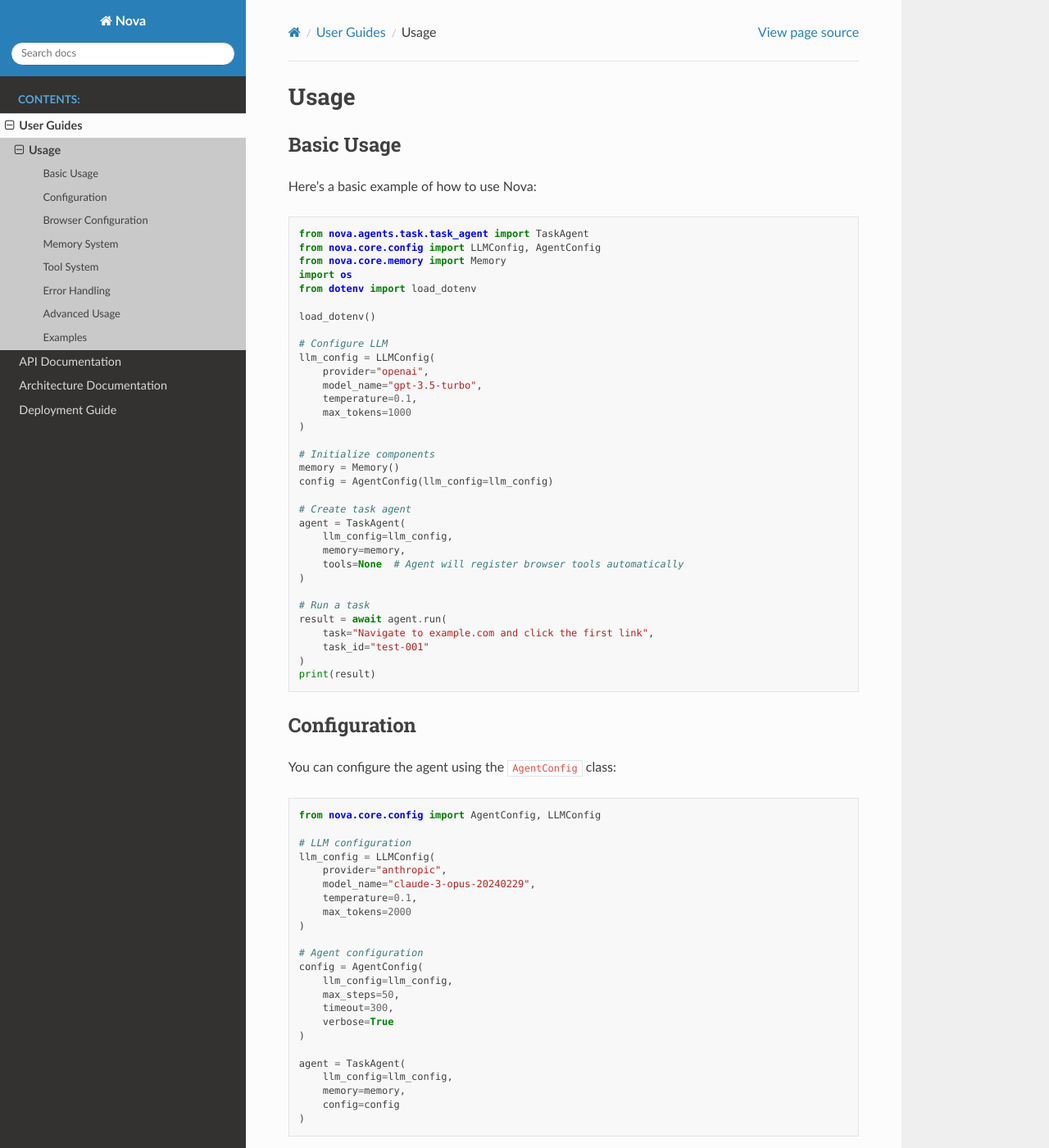
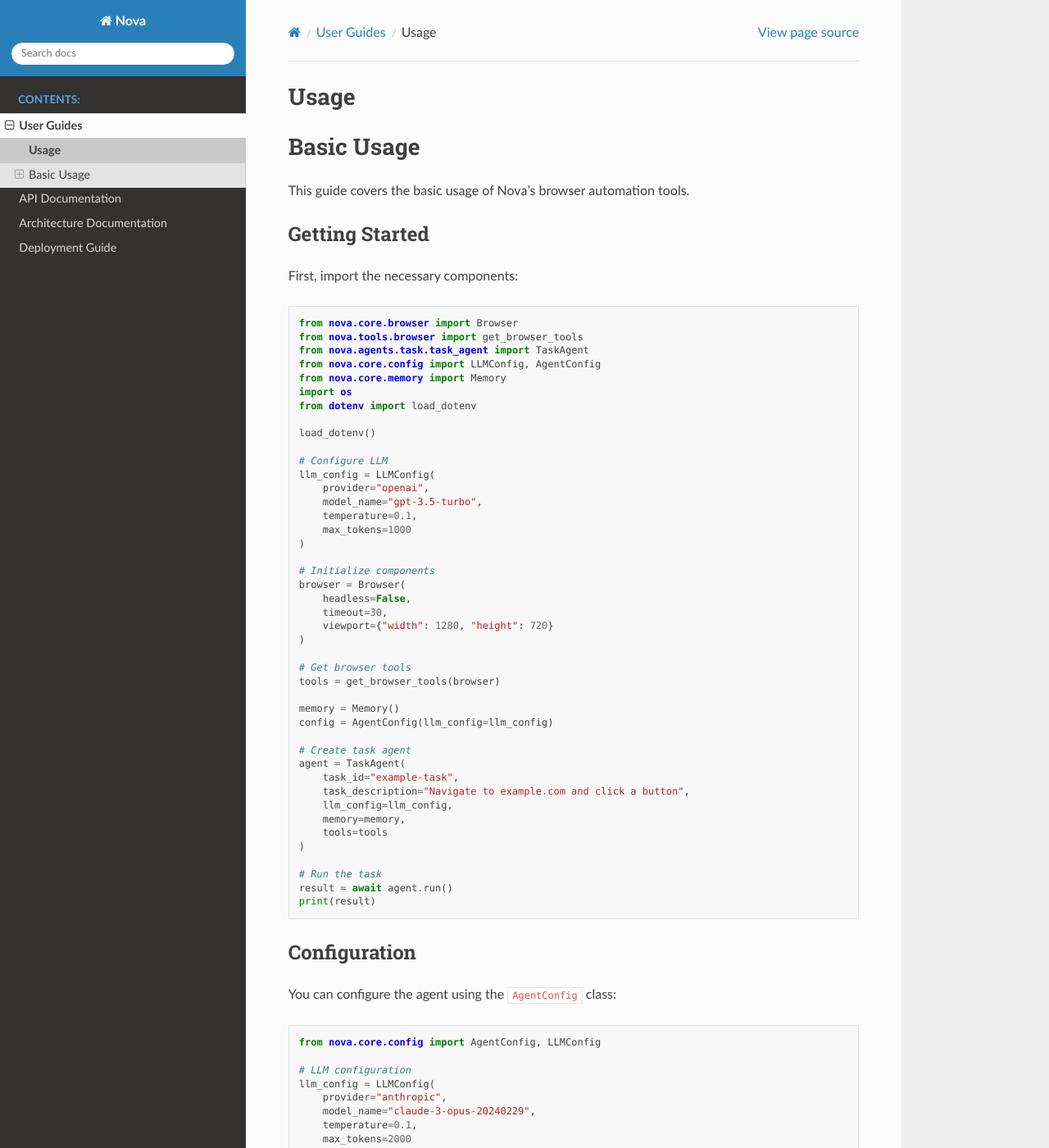
Before and after one commit to tanmayghare/nova, a Sphinx documentation site: the page built from docs/user-guides/basic_usage.rst, in a window 1280 px wide and 1400 px high. Shown: the whole window at 82% size. Built offline with Sphinx 7.4.7 and the Read the Docs theme 3.1.0, drawn with Linux system fonts in a browser that asks for light colours; pages that are not in the unit, such as notebooks, are missing from menus; some of the changed text lies outside the part shown.

Commit message:
docs: Update documentation for LangChain-focused  implementation

```diff
--- a/docs/user-guides/basic_usage.rst
+++ b/docs/user-guides/basic_usage.rst
@@ -2,12 +2,19 @@
 =====
 
 Basic Usage
-----------
+==========
 
-Here's a basic example of how to use Nova:
+This guide covers the basic usage of Nova's browser automation tools.
+
+Getting Started
+--------------
+
+First, import the necessary components:
 
 .. code-block:: python
 
+   from nova.core.browser import Browser
+   from nova.tools.browser import get_browser_tools
    from nova.agents.task.task_agent import TaskAgent
    from nova.core.config import LLMConfig, AgentConfig
    from nova.core.memory import Memory
@@ -25,21 +32,29 @@
    )
 
    # Initialize components
+   browser = Browser(
+       headless=False,
+       timeout=30,
+       viewport={"width": 1280, "height": 720}
+   )
+
+   # Get browser tools
+   tools = get_browser_tools(browser)
+
    memory = Memory()
    config = AgentConfig(llm_config=llm_config)
 
    # Create task agent
    agent = TaskAgent(
+       task_id="example-task",
+       task_description="Navigate to example.com and click a button",
        llm_config=llm_config,
        memory=memory,
-       tools=None  # Agent will register browser tools automatically
+       tools=tools
    )
 
-   # Run a task
-   result = await agent.run(
-       task="Navigate to example.com and click the first link",
-       task_id="test-001"
-   )
+   # Run the task
+   result = await agent.run()
    print(result)
 
 Configuration
@@ -81,7 +96,7 @@
 .. code-block:: python
 
    from nova.core.browser import Browser
-   from nova.tools.browser_tools import BrowserTools
+   from nova.tools.browser import get_browser_tools
 
    # Custom browser configuration
    browser = Browser(
@@ -90,8 +105,8 @@
        viewport={"width": 1280, "height": 720}
    )
 
-   # Create browser tools
-   tools = BrowserTools(browser)
+   # Get browser tools
+   tools = get_browser_tools(browser)
 
    # Initialize agent with custom components
    agent = TaskAgent(
@@ -130,12 +145,12 @@
 
 .. code-block:: python
 
-   from nova.tools.browser_tools import BrowserTools
+   from nova.tools.browser import get_browser_tools
    from nova.core.browser import Browser
 
    # Create browser tools
    browser = Browser()
-   tools = BrowserTools(browser)
+   tools = get_browser_tools(browser)
 
    # Register tools with agent
    agent = TaskAgent(
@@ -154,10 +169,7 @@
    from nova.core.exceptions import NovaError, BrowserError, LLMError
 
    try:
-       result = await agent.run(
-           task="Navigate to example.com",
-           task_id="test-001"
-       )
+       result = await agent.run()
    except BrowserError as e:
        print(f"Browser error: {e}")
        # Handle browser-specific errors
@@ -199,3 +211,34 @@
 --------
 
 See the `examples <https://github.com/your-username/nova/tree/main/examples>`_ directory for more examples.
+
+Using the Tools
+--------------
+
+The browser tools are implemented as LangChain BaseTool instances. Here's how to use them:
+
+.. code-block:: python
+
+    # Navigate to a URL
+    await tools[0]._arun(url="https://example.com")
+
+    # Click an element
+    await tools[1]._arun(selector="#button")
+
+    # Type text
+    await tools[2]._arun(selector="#input", text="Hello, World!")
+
+    # Get text content
+    text = await tools[3]._arun(selector="#content")
+
+    # Get HTML content
+    html = await tools[4]._arun()
+
+    # Take a screenshot
+    await tools[5]._arun(path="screenshot.png")
+
+    # Wait for an element
+    await tools[6]._arun(selector="#loading", timeout=10)
+
+    # Scroll the page
+    await tools[7]._arun(direction="down")
```
Also changed, not shown: README.md (+1 -1 lines), docs/README.md (+5 -5 lines), docs/api/api_reference.rst (+31 -3 lines), docs/user-guides/tool_system.rst (+25 -30 lines).
